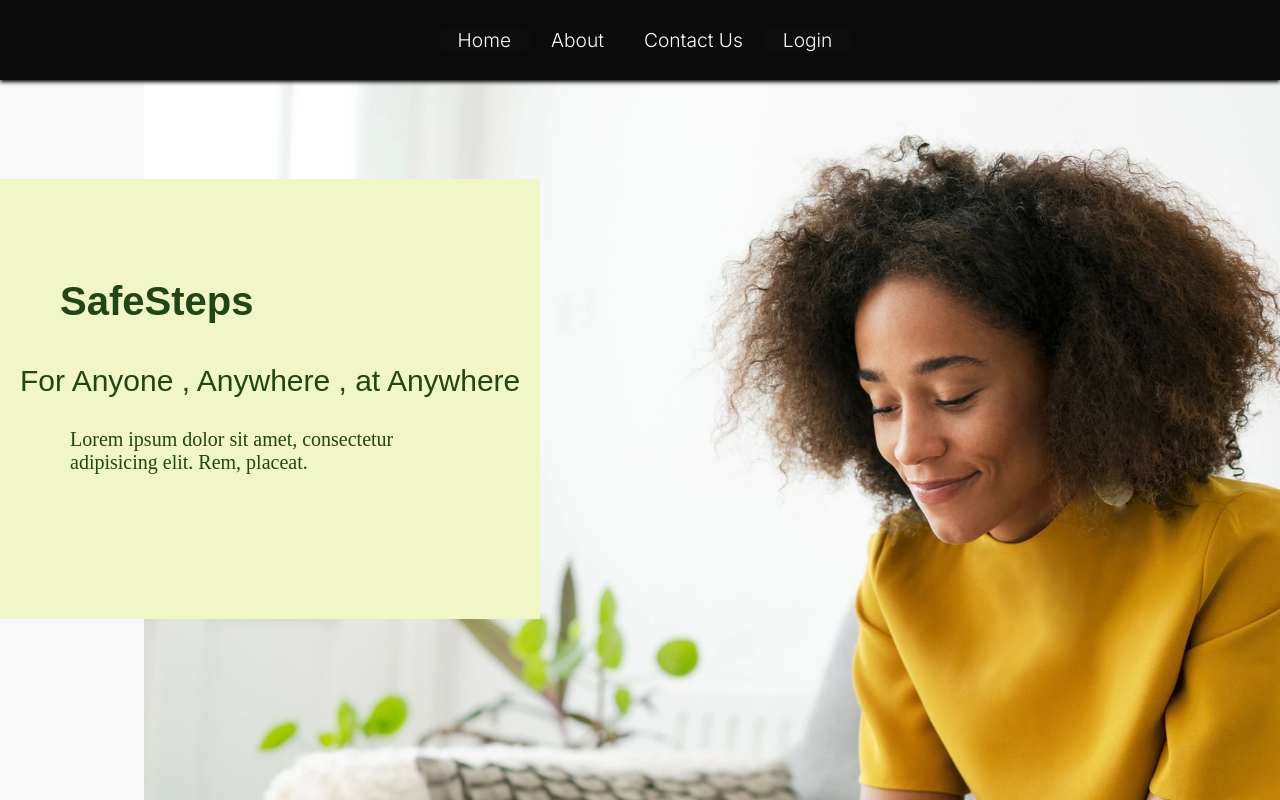
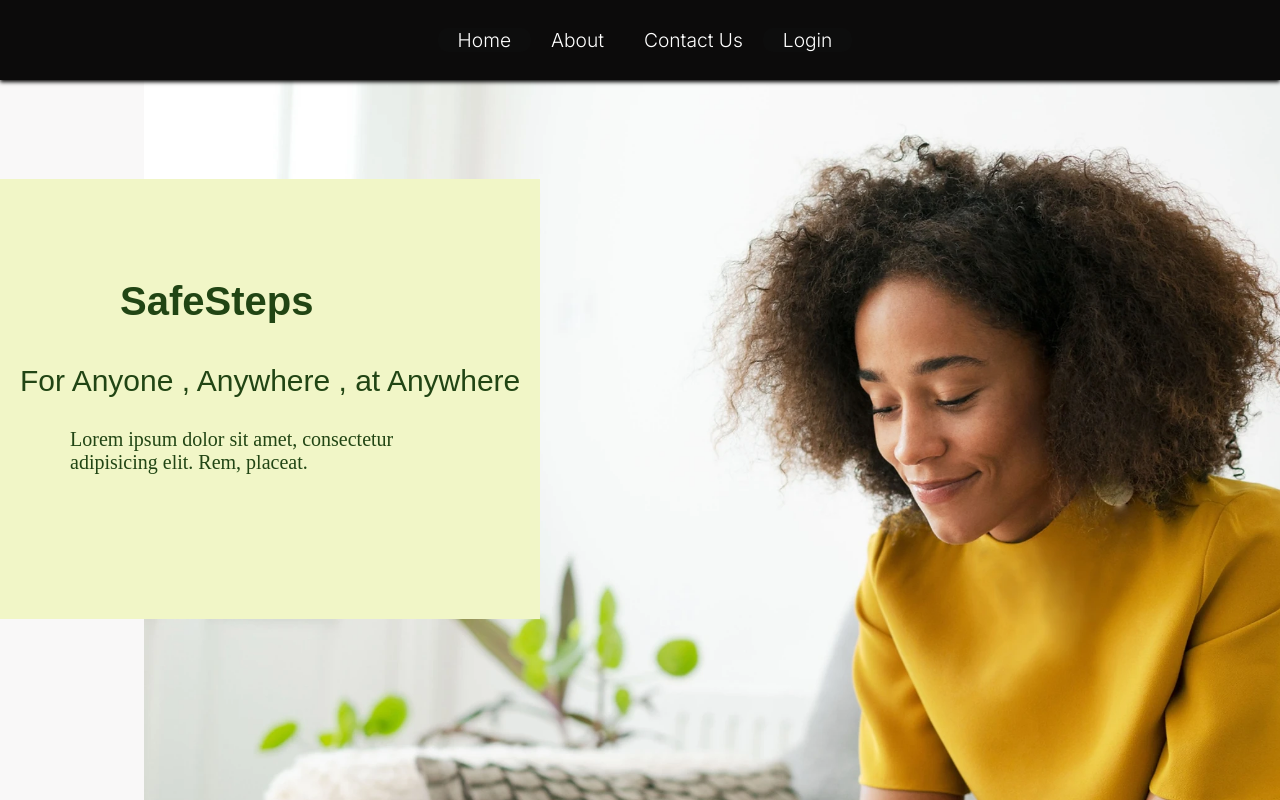
Before and after one commit to DiwareNamrata23/byte_bandit, a React (Create React App) app: page / in a window 1280 px wide. Shown: the top 800 px of the page. Built offline with nearby package versions, Linux system fonts and the light colour scheme.

Commit message:
done minute changes

```diff
--- a/src/Components/AboutUs/AboutUs.css
+++ b/src/Components/AboutUs/AboutUs.css
@@ -82,7 +82,7 @@
 }
 
 .next {
-  margin-left: 1px;
+  margin-left: -20px;
 }
 .button4,
 .button5,
--- a/src/Components/Home/Home.css
+++ b/src/Components/Home/Home.css
@@ -74,7 +74,7 @@ top: 0;
   font-size: 40px;
   color: rgb(33, 69, 20);
   width: 436px;
-  margin-left: -60px;
+  margin-left: 0px;
 
 }
 .head p{
```
